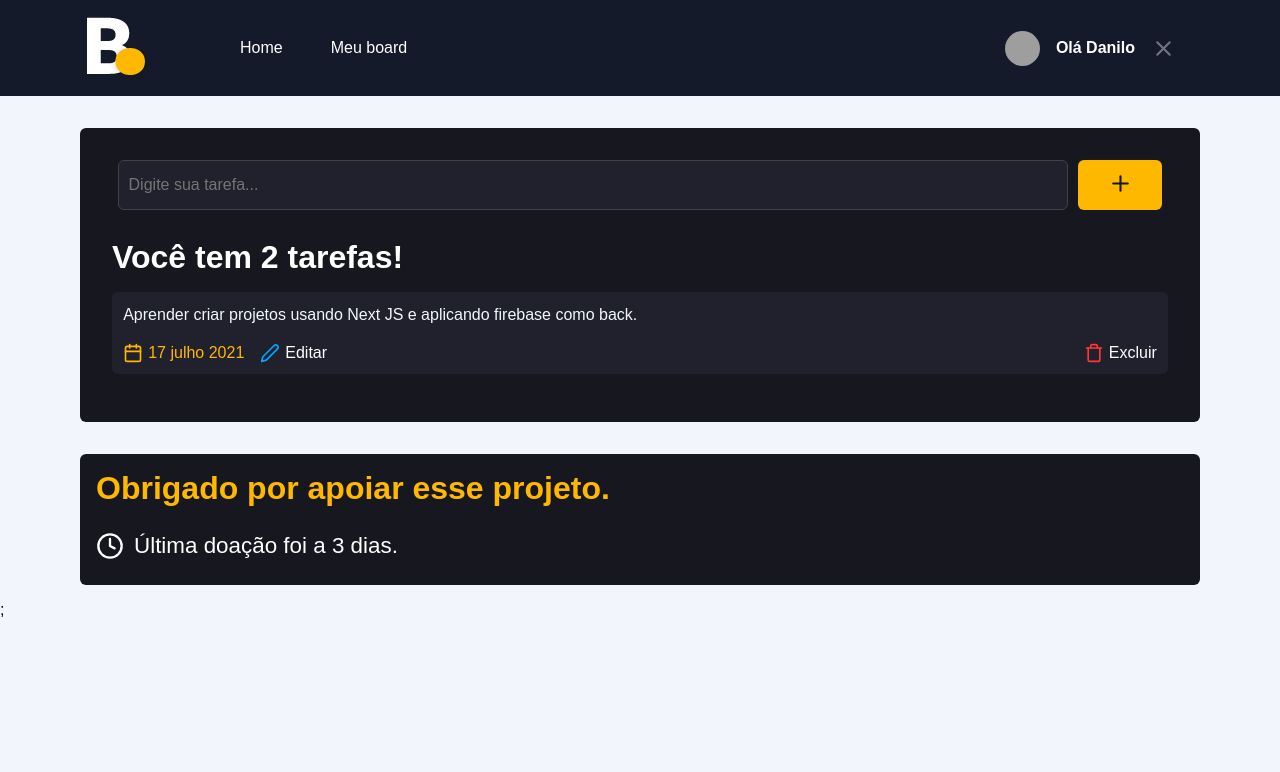
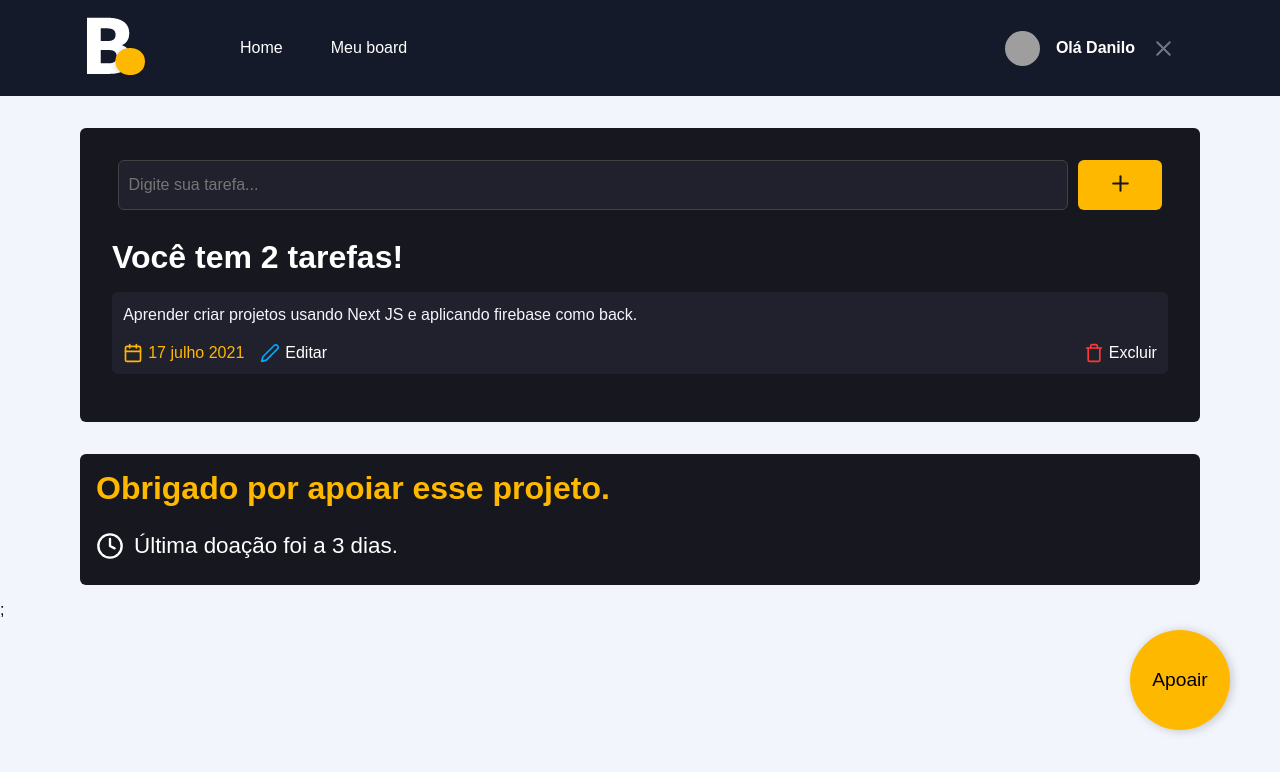
Before and after one commit to DaniloDev/board, a Next.js app: page /board in a window 1280 px wide. Shown: the top 772 px of the page. Built offline with nearby package versions, Linux system fonts and the light colour scheme; grey boxes are pictures that could not be loaded.

Commit message:
feata: criação de botão apoiar e pagina de donate

```diff
--- /dev/null
+++ b/src/components/SupportButton/index.tsx
@@ -0,0 +1,14 @@
+import Link from "next/link";
+import styles from "./styles.module.scss";
+
+export function SupportButton() {
+  return (
+    <div className={styles.donateContainer}>
+      <Link href="/donate">
+        <button>Apoair</button>
+      </Link>
+    </div>
+  );
+
+  //<img src="/images/board-user.svg" alt="Botão de suporte" />
+}
--- /dev/null
+++ b/src/components/SupportButton/styles.module.scss
@@ -0,0 +1,21 @@
+.donateContainer{
+    position: absolute;
+    bottom: 70px;
+    right: 50px;
+    z-index: 99;
+
+    button{
+        border: 0;
+        background-color: #ffb800;
+        width: 100px;
+        height: 100px;
+        border-radius: 50%;
+        font-size: 1.2rem;
+        filter: drop-shadow(2px 1px 5px rgba(0,0,0, 0.2));
+        transition: all 0.2s;
+    }
+
+    button:hover{
+        transform: scale(1.2);
+    }
+}
--- a/src/pages/board/index.tsx
+++ b/src/pages/board/index.tsx
@@ -1,6 +1,7 @@
 import styles from "./styles.module.scss";
 import Head from "next/head";
 import { FiPlus, FiCalendar, FiEdit2, FiTrash, FiClock } from "react-icons/fi";
+import { SupportButton } from "../../components/SupportButton";
 
 export default function Board() {
   return (
@@ -52,6 +53,8 @@
           <time>Última doação foi a 3 dias.</time>
         </div>
       </div>
+
+      <SupportButton />
     </>
   );
 }
```
Also changed, not shown: src/pages/contato.tsx (deleted, +0 -7 lines), src/pages/donate/index.tsx (added, +9 -0 lines), src/pages/donate/styles.module.scss (added).
